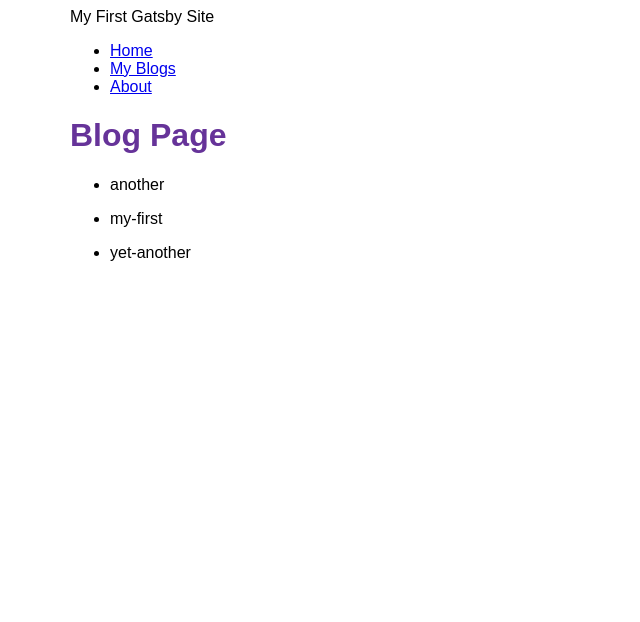
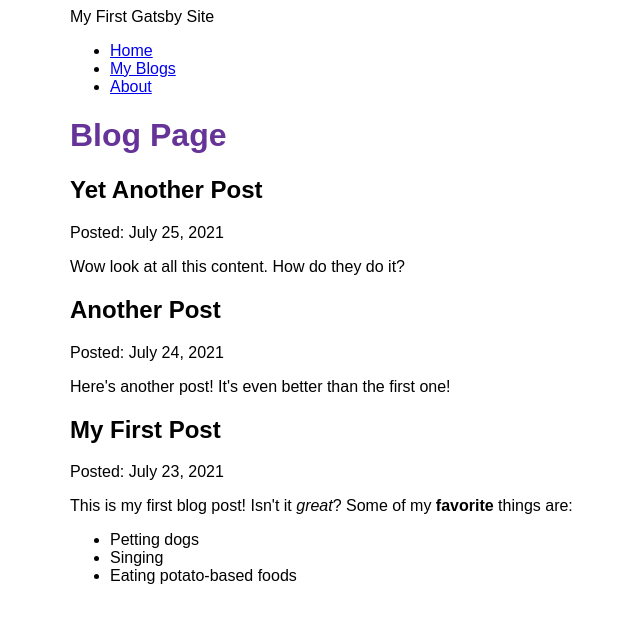
Before and after one commit to ayanmta/gatsby-first-project, a Gatsby site: page /blog in a window 1280 px wide. Shown: the whole page, without its empty margins (90-730 px from the left). Built offline with nearby package versions, Linux system fonts and the light colour scheme; Gatsby itself is replaced by a stand-in of ours.

Commit message:
added mdx

```diff
--- a/blog/another.mdx
+++ b/blog/another.mdx
@@ -0,0 +1,6 @@
+---
+title: "Another Post"
+date: "2021-07-24"
+---
+
+Here's another post! It's even better than the first one!
--- a/blog/my-first.mdx
+++ b/blog/my-first.mdx
@@ -0,0 +1,11 @@
+---
+title: "My First Post"
+date: "2021-07-23"
+---
+
+This is my first blog post! Isn't it _great_?
+Some of my **favorite** things are:
+
+- Petting dogs
+- Singing
+- Eating potato-based foods
--- a/blog/yet-another.mdx
+++ b/blog/yet-another.mdx
@@ -0,0 +1,6 @@
+---
+title: "Yet Another Post"
+date: "2021-07-25"
+---
+
+Wow look at all this content. How do they do it?
--- a/gatsby-config.js
+++ b/gatsby-config.js
@@ -12,5 +12,6 @@
         path: `${__dirname}/blog`,
       },
     },
+    "gatsby-plugin-mdx",
   ],
 };
--- a/package.json
+++ b/package.json
@@ -15,8 +15,11 @@
     "clean": "gatsby clean"
   },
   "dependencies": {
+    "@mdx-js/mdx": "^1.6.22",
+    "@mdx-js/react": "^1.6.22",
     "gatsby": "^4.20.0",
     "gatsby-plugin-image": "^2.20.0",
+    "gatsby-plugin-mdx": "^3.20.0",
     "gatsby-plugin-sharp": "^4.20.0",
     "gatsby-source-filesystem": "^4.20.0",
     "react": "^18.1.0",
--- a/src/pages/blog.js
+++ b/src/pages/blog.js
@@ -1,16 +1,19 @@
 import React from "react";
 import Layout from "./layout";
 import { graphql } from "gatsby";
+import { MDXRenderer } from "gatsby-plugin-mdx";
 
 const Blog = ({ data }) => {
-  const { nodes } = data.allFile;
-  console.log(nodes);
+  const { nodes } = data.allMdx;
+
   return (
     <Layout pageTitle="Blog Page">
-      {nodes.map((blog) => (
-        <ul>
-          <li key={blog.name}>{blog.name}</li>
-        </ul>
+      {nodes.map((node) => (
+        <article key={node.id}>
+          <h2>{node.frontmatter.title}</h2>
+          <p>Posted: {node.frontmatter.date}</p>
+          <MDXRenderer>{node.body}</MDXRenderer>
+        </article>
       ))}
     </Layout>
   );
@@ -18,9 +21,14 @@
 
 export const query = graphql`
   query {
-    allFile {
+    allMdx(sort: { fields: frontmatter___date, order: DESC }) {
       nodes {
-        name
+        frontmatter {
+          date(formatString: "MMMM D, YYYY")
+          title
+        }
+        id
+        body
       }
     }
   }
```
Also changed, not shown: 1 other file.
